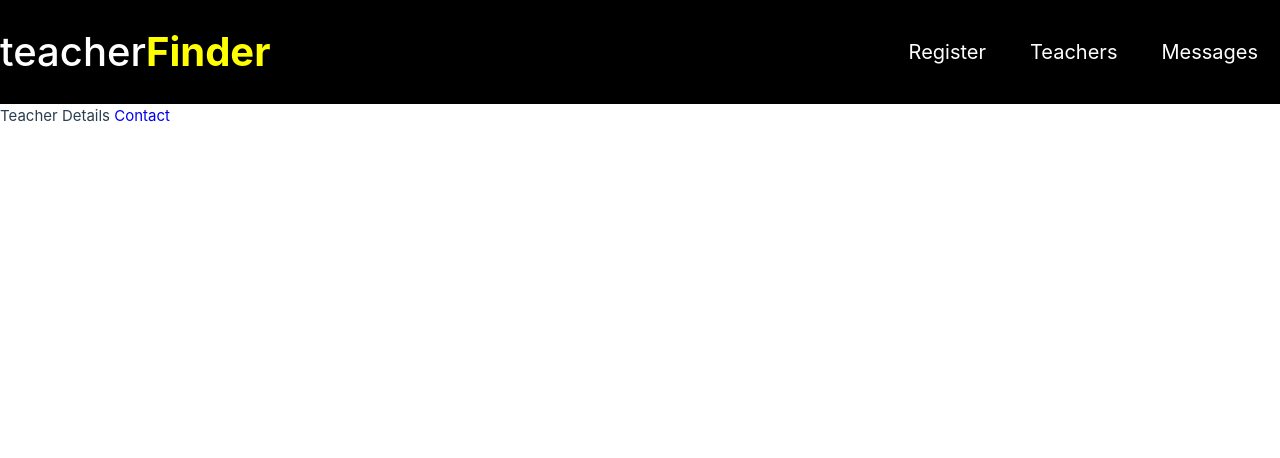
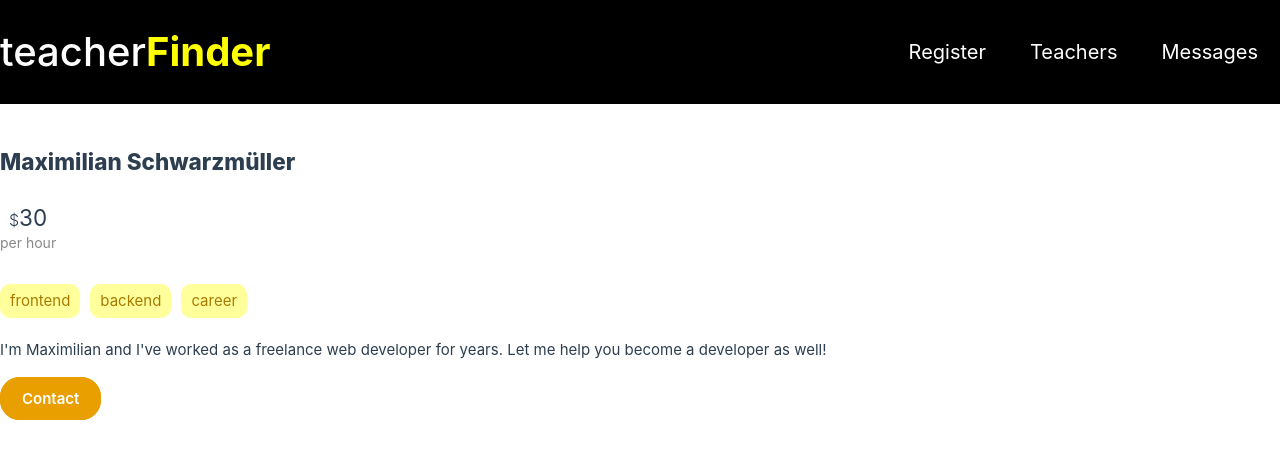
Before and after one commit to LucasMorettoRodrigues/findTeacher, a Vue app: page /teachers/c1 in a window 1280 px wide. Shown: the top 458 px of the page. Built offline with nearby package versions, Linux system fonts and the light colour scheme.

Commit message:
create teacherDetailsView

```diff
--- a/src/components/teachers/TeacherItem.vue
+++ b/src/components/teachers/TeacherItem.vue
@@ -2,12 +2,7 @@
     <li>
         <div class="back"></div>
         <h3>{{ firstName }} {{ lastName }}</h3>
-        <div class="rate">
-            <div>
-                <h2><span>$</span>{{ rate }}</h2>
-            </div>
-            <p>per hour</p>
-        </div>
+        <TeacherRate :rate="rate" />
         <div>
             <BaseBadge v-for="area in areas" :key="area">{{ area }}</BaseBadge>
         </div>
@@ -25,11 +20,13 @@
 <script>
 import BaseButton from '../ui/BaseButton.vue';
 import BaseBadge from '../ui/BaseBadge.vue';
+import TeacherRate from '../teachers/TeacherRate.vue';
 
 export default {
     components: {
         BaseButton,
-        BaseBadge
+        BaseBadge,
+        TeacherRate
     },
     props: ["id", "firstName", "lastName", "areas", "rate"]
 }
@@ -56,24 +53,6 @@ h3 {
     font-weight: 600;
     color: #444;
     margin-bottom: 20px;
-}
-
-.rate {
-    display: flex;
-    flex-direction: column;
-    align-items: center;
-    width: fit-content;
-    margin-bottom: 30px;
-}
-
-.rate span {
-    font-size: 16px;
-}
-
-.rate p {
-    margin-top: -5px;
-    font-size: 14px;
-    color: #888;
 }
 
 .actions {
--- /dev/null
+++ b/src/components/teachers/TeacherRate.vue
@@ -0,0 +1,35 @@
+<template>
+    <div class="rate">
+        <div>
+            <h2><span>$</span>{{ rate }}</h2>
+        </div>
+        <p>per hour</p>
+    </div>
+</template>
+
+<script>
+export default {
+    props: ['rate']
+}
+</script>
+
+<style scoped>
+.rate {
+    display: flex;
+    flex-direction: column;
+    align-items: center;
+    width: fit-content;
+    margin-bottom: 30px;
+}
+
+.rate span {
+    font-size: 16px;
+    font-weight: 300;
+}
+
+.rate p {
+    margin-top: -4px;
+    font-size: 14px;
+    color: #888;
+}
+</style>
--- a/src/views/teachers/TeacherDetailView.vue
+++ b/src/views/teachers/TeacherDetailView.vue
@@ -1,5 +1,52 @@
 <template>
-    Teacher Details
-    <router-view></router-view>
-    <router-link to="/teachers/id/contact">Contact</router-link>
+    <section class="container info-section">
+        <h2>{{ selectedTeacher.firstName }} {{ selectedTeacher.lastName }}</h2>
+        <TeacherRate :rate="selectedTeacher.hourlyRate" />
+        <div>
+            <BaseBadge v-for="area in selectedTeacher.areas" :key="area">{{ area }}</BaseBadge>
+        </div>
+        <p>{{ selectedTeacher.description }}</p>
+    </section>
+    <section class="container">
+        <BaseButton link :to="`/teachers/${selectedTeacher.id}/contact`">Contact</BaseButton>
+        <router-view></router-view>
+    </section>
 </template>
+
+<script>
+import BaseButton from '../../components/ui/BaseButton.vue'
+import BaseBadge from '../../components/ui/BaseBadge.vue'
+import TeacherRate from '../../components/teachers/TeacherRate.vue'
+
+export default {
+    components: {
+    BaseButton,
+    BaseBadge,
+    TeacherRate
+    },
+    data() {
+        return {
+            selectedTeacher: null
+        }
+    },
+    created() {
+        this.selectedTeacher = this.$store.getters.teachers.find(i => i.id === this.$route.params.id)
+    }
+}
+</script>
+
+<style scoped>
+.info-section {
+    margin-top: 40px;
+}
+
+h2 {
+    font-weight: 800;
+    margin-bottom: 20px;
+}
+
+.info-section p {
+    margin-top: 20px;
+    margin-bottom: 25px;
+}
+</style>
```
